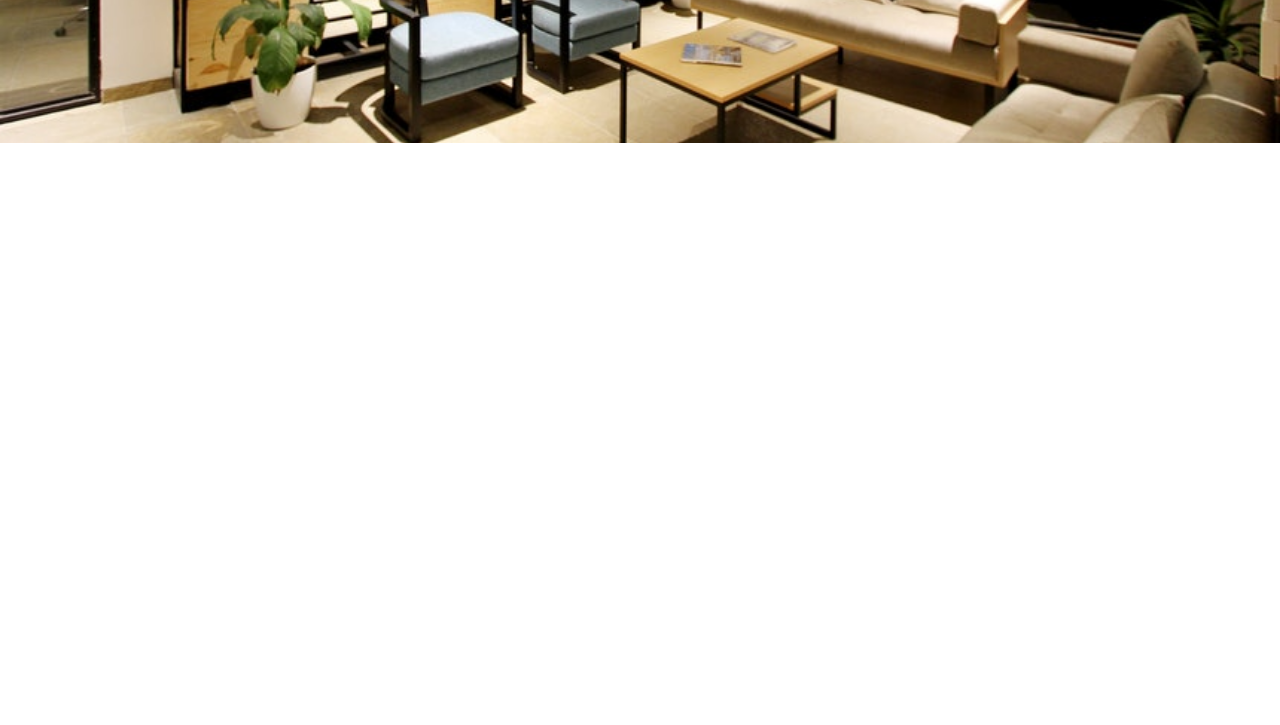
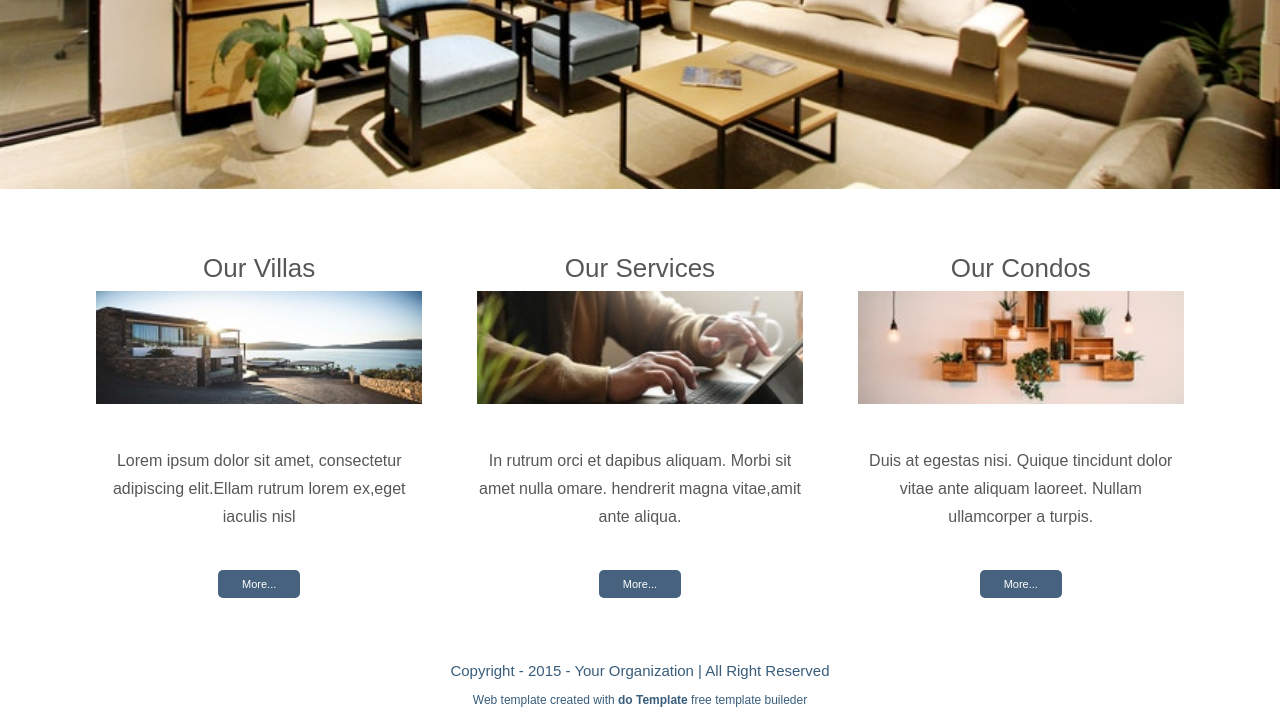
Before and after one commit to BorhanUddinBhuiyan/project_Dream_Home, a plain HTML site: page index.html in a window 1280 px wide. Shown: the part 377-1102 px from the top of the page. Before the commit the page ends 800 px from the top, so only its background shows below. Drawn offline with Linux system fonts and the light colour scheme.

Commit message:
file reuploaded

```diff
--- a/css/style.css
+++ b/css/style.css
@@ -1,6 +1,7 @@
 *{
 	margin:0;
 	padding:0;
+	font-family:sans-serif;
 }
 .logo,.heading,nav{
 	float:left;
@@ -61,7 +62,7 @@ nav ul li a:hover{
 .banner_content{
 	width:23%;
 	background-color:rgba(0,0,0,.5);
-	margin:50px 0px 160px;
+	margin:5% 0px 15%;
 	padding-top:10px;
 }
 .banner_content h2{
@@ -98,5 +99,90 @@ nav ul li a:hover{
 .banner_content button:focus{
 	outline:none;
 }
+/*banner end*/
 
-/*banner end*/
+/*servic start*/
+.service{
+	background:white;
+}
+.wrapper2{
+	width:85%;
+	margin:0 auto;
+	padding:5% 0;
+	overflow:hidden;
+}
+.card{
+	width:30%;
+	padding-right:5%;
+	text-align:center;
+	color:#595755;
+	float:left;
+}
+.card:last-child{
+	padding-right:0;
+}
+.card h2{
+	font-weight: 100;
+    font-size: 26px;
+    padding-bottom: 2%;
+}
+.card img{
+	width:100%;
+}
+.card p{
+	line-height: 28px;
+    padding: 12% 0;
+}
+.card button{
+    width: 25%;
+    height: 28px;
+    font-size:11px;
+	background-color:#46627e;
+	color:white;
+	border-radius:5px;
+	border: 0;
+	cursor:pointer;
+	transition:.3s;
+}
+.card button:hover{
+	color:#2089C2;
+}
+.card button:focus{
+	outline:none;
+}
+/*servic end*/
+/*footer start*/
+footer{}
+.f_wrapper{
+	width:35%;
+	color:#385d7c;
+	text-align:center;
+	margin:0 auto;
+}
+.f_wrapper h4{
+	font-size:15px;
+	font-weight:100;
+	text-transform:capitalize;
+}
+.f_wrapper p{
+	font-size: 12px;
+    font-weight: 100;
+    padding: 3% 0 4%;
+}
+.f_wrapper ul{
+	overflow:hidden;
+	list-style:none;
+	padding-left:33%;
+}
+.f_wrapper ul li{
+	float:left;
+	padding:2%;
+}
+.f_wrapper ul li a{
+	text-decoration: none;
+}
+.f_wrapper ul li a img{}
+.f_wrapper ul li:hover{
+	opacity:0.3;
+}
+/*footer end*/
--- a/index.html
+++ b/index.html
@@ -42,5 +42,54 @@
 		</div>
 	</section>
 	<!--Banner End-->
+	<!--service section start-->
+	<section class="service">
+		<div class="wrapper2">
+			<!--1st service start-->
+			<div class="card">
+				<h2>Our Villas</h2>
+				<img src="images/service1.jpg" alt="dream home">
+				<p>Lorem ipsum dolor sit amet, consectetur adipiscing elit.Ellam rutrum lorem ex,eget iaculis nisl</p>
+				<button type="button">More...</button>
+			</div>
+			<!--1st service end-->
+			<!--2nd service start-->
+				<div class="card">
+				<h2>Our Services</h2>
+				<img src="images/service2.jpg" alt="dream home">
+				<p>In rutrum orci et dapibus aliquam. Morbi sit amet nulla omare. hendrerit magna vitae,amit ante aliqua.</p>
+				<button type="button">More...</button>
+			</div>
+
+			<!--2nd service end-->
+			<!--3rd service start-->
+				<div class="card">
+				<h2>Our Condos</h2>
+				<img src="images/service3.jpg" alt="dream home">
+				<p>Duis at egestas nisi. Quique tincidunt dolor vitae ante aliquam laoreet. Nullam ullamcorper a turpis.</p>
+				<button type="button">More...</button>
+			</div>
+			<!--3rd service end-->
+
+		</div>
+	</section>
+	<!--service section end-->
+	<!--footer section start-->
+	<footer>
+		<div class="f_wrapper">
+			<h4>copyright - 2015 - your organization | all right reserved</h4>
+			<p>Web template created with <strong>do Template</strong> free template buileder</p>
+			<ul>
+				<li><a href="#"><img src="images/logo1.jpg"></a></li>
+				<li><a href="#"><img src="images/logo2.jpg"></a></li>
+				<li><a href="#"><img src="images/logo3.jpg"></a></li>
+				<li><a href="#"><img src="images/logo4.jpg"></a></li>
+
+			</ul>
+		</div>
+
+	</footer>
+	<!--footer section end-->
+
 </body>
 </html>
```
